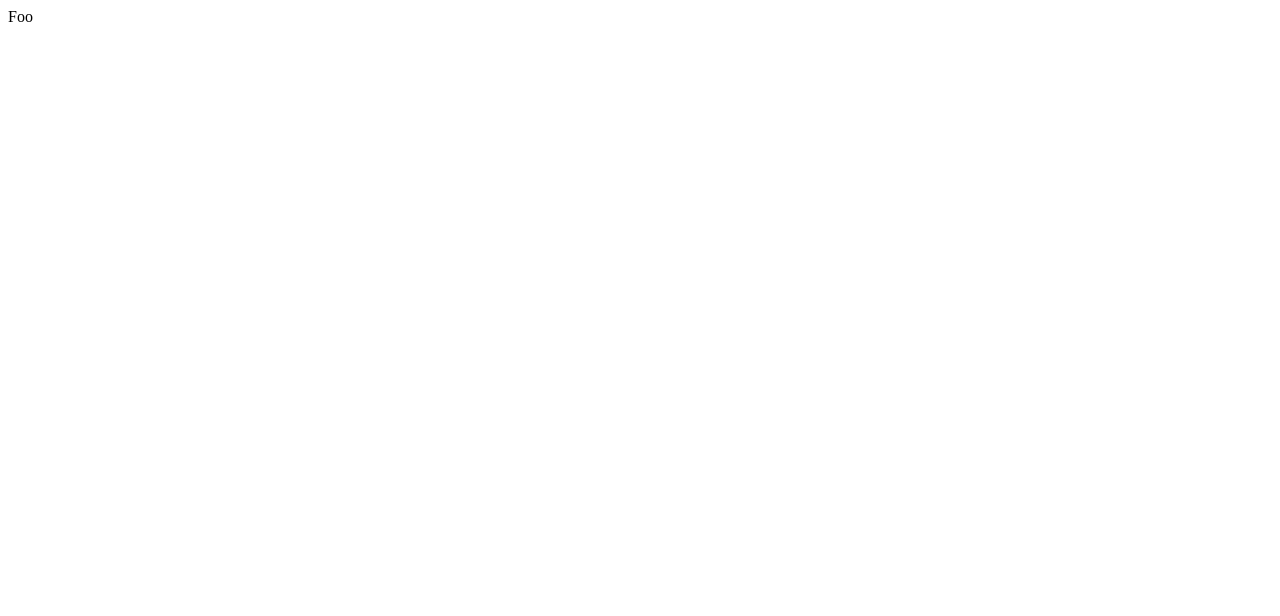
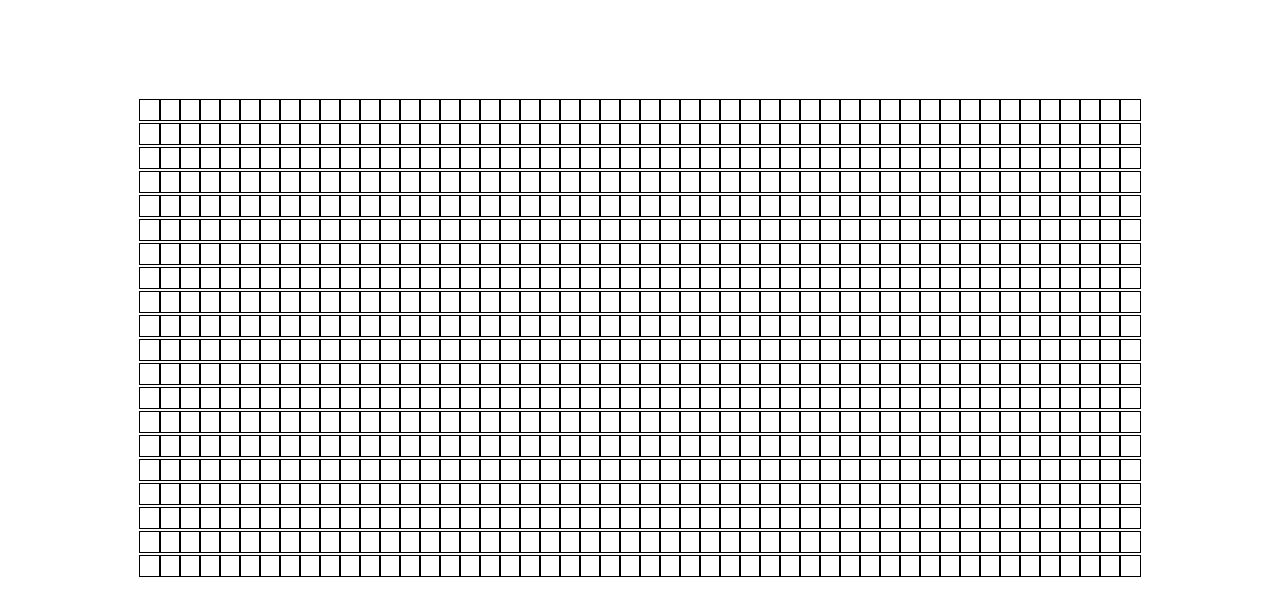
Before and after one commit to FrankSu1996/Algorithm-Visualizations, a React (Create React App) app in the folder djikstra/: page / in a window 1280 px wide. Shown: the top 616 px of the page. Built offline with nearby package versions, Linux system fonts and the light colour scheme.

Commit message:
set up grid

```diff
--- /dev/null
+++ b/djikstra/src/components/PathfindingVisualizer/Node/Node.css
@@ -0,0 +1,6 @@
+.Node {
+  width: 20px;
+  height: 20px;
+  outline: 1px solid black;
+  display: inline-block;
+}
--- a/djikstra/src/components/PathfindingVisualizer/Node/Node.jsx
+++ b/djikstra/src/components/PathfindingVisualizer/Node/Node.jsx
@@ -1,9 +1,10 @@
 import React, { Component } from "react";
+import "./Node.css";
 
 class Node extends Component {
   state = {};
   render() {
-    return <div className="node"></div>;
+    return <div className="Node"></div>;
   }
 }
 
--- /dev/null
+++ b/djikstra/src/components/PathfindingVisualizer/PathfindingVisualizer.css
@@ -0,0 +1,4 @@
+.Grid {
+  max-width: 1000px;
+  margin: 100px auto;
+}
--- a/djikstra/src/components/PathfindingVisualizer/PathfindingVisualizer.jsx
+++ b/djikstra/src/components/PathfindingVisualizer/PathfindingVisualizer.jsx
@@ -1,13 +1,40 @@
 import React, { Component } from "react";
 import Node from "./Node/Node";
+import "./PathfindingVisualizer.css";
 
 class PathfindingVisualizer extends Component {
-  state = {};
+  state = {
+    nodes: []
+  };
+
+  //set up nodes for graph
+  componentDidMount() {
+    const nodes = [];
+    for (let row = 0; row < 20; row++) {
+      const currentRow = [];
+      for (let col = 0; col < 50; col++) {
+        currentRow.push([]);
+      }
+      nodes.push(currentRow);
+    }
+    this.setState({ nodes });
+  }
+
   render() {
+    const { nodes } = this.state;
+    console.log(nodes);
+
     return (
-      <div>
-        Foo
-        <Node></Node>
+      <div className="Grid">
+        {nodes.map((row, rowIdx) => {
+          return (
+            <div key={rowIdx}>
+              {row.map((node, nodeIdx) => (
+                <Node key={nodeIdx}></Node>
+              ))}
+            </div>
+          );
+        })}
       </div>
     );
   }
```
Also changed, not shown: djikstra/src/components/PathfindingVisualizer/PathfindingVisualizer.module.css (deleted).
